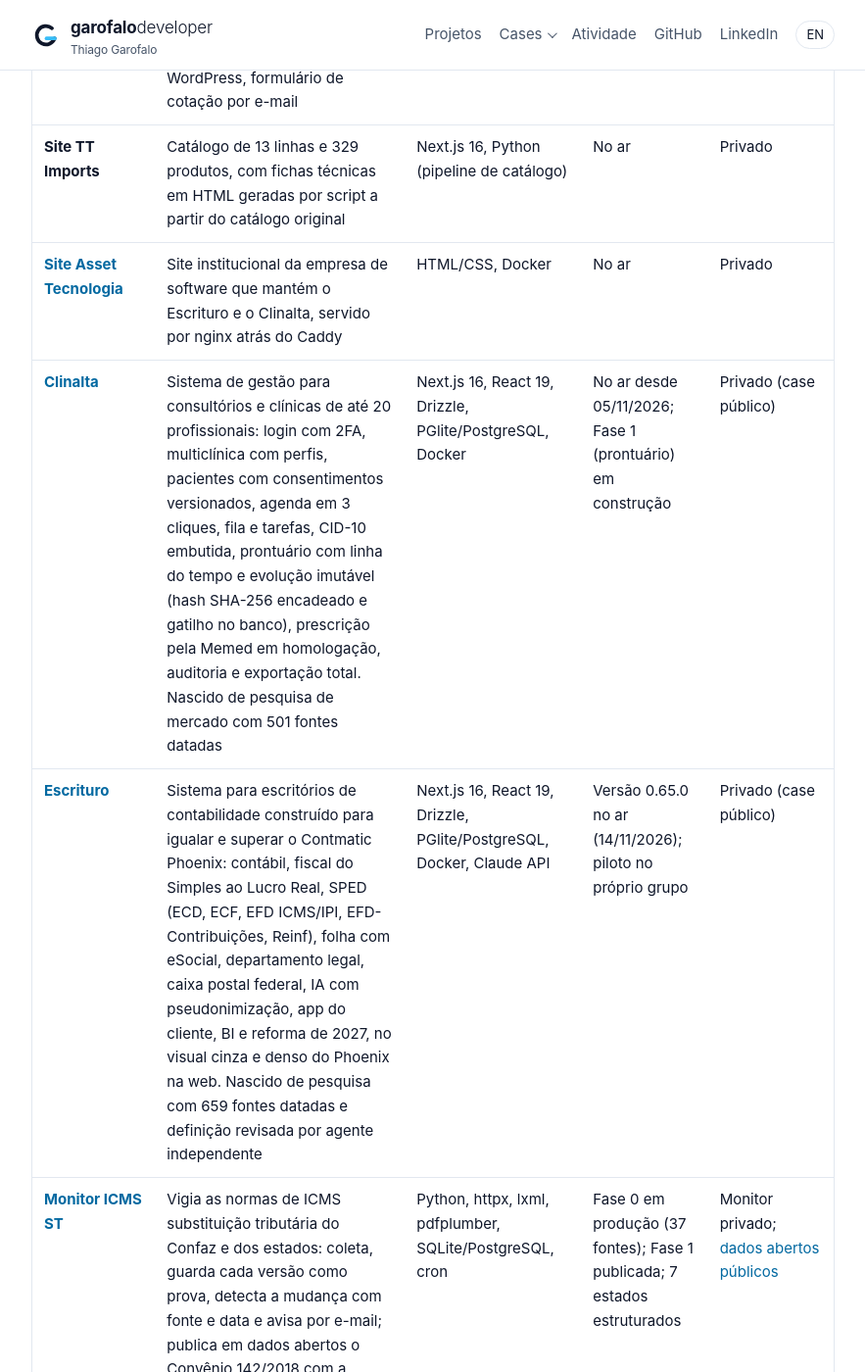
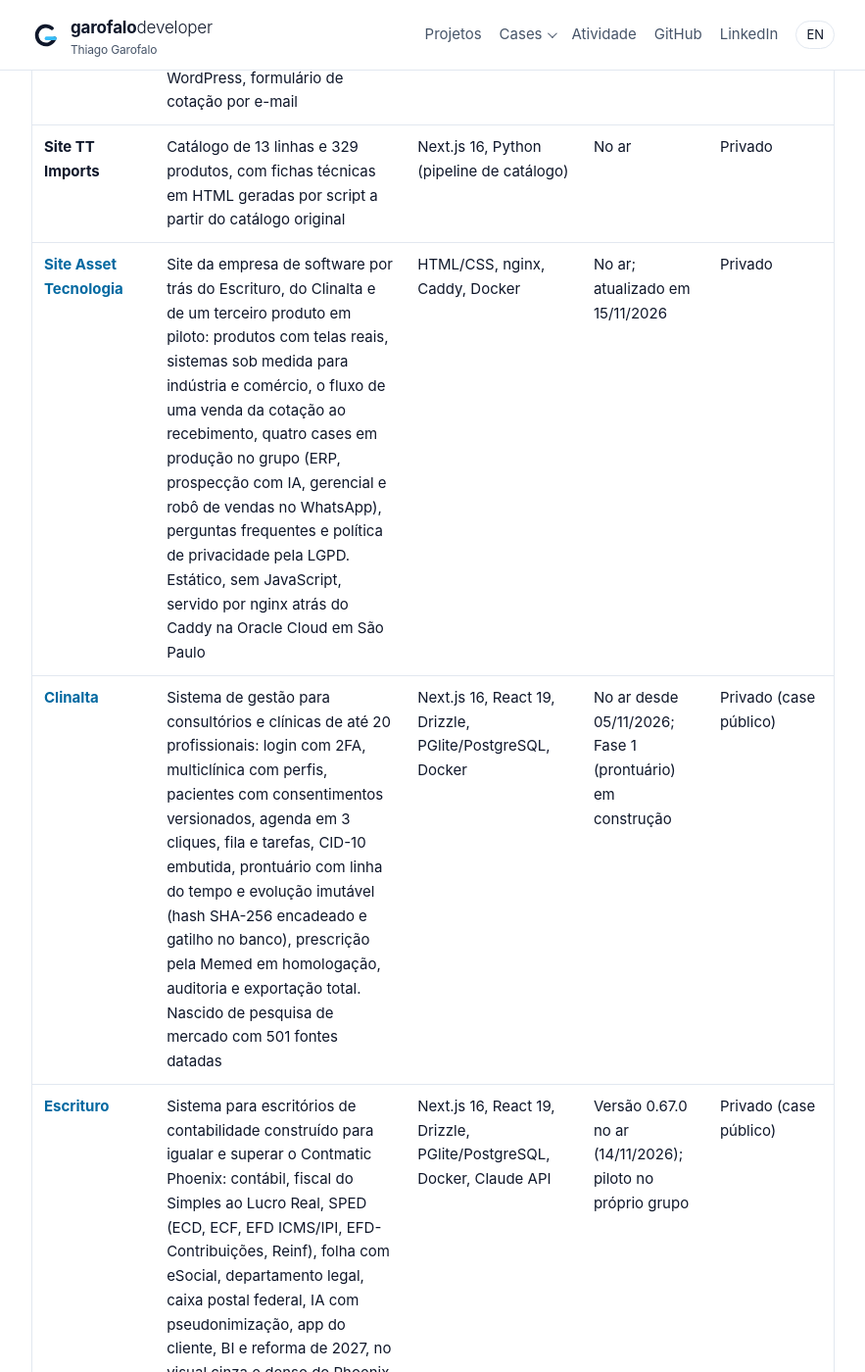
Before and after one commit to thiagogardev/thiagogardev.github.io, a Jekyll site: the page built from README.md, in a window 1280 px wide and 1400 px high, scrolled down 1639 px. Shown: the whole window at 98% size, without its empty margins (198-1081 px from the left). Built offline with Jekyll 4.4.1, drawn with Linux system fonts in a browser that asks for light colours; our own code applies the rules of GitHub Pages for plain Markdown files.

Commit message:
Site Asset Tecnologia: descrição atualizada (15/11) e Escrituro 0.67.0
Co-Authored-By: Claude Opus 5.5 <noreply@anthropic.com>

```diff
--- a/README.md
+++ b/README.md
@@ -20,9 +20,9 @@ Este repositório é o índice do que construí para rodar as minhas próprias e
 | **Controle Gerencial** | Contabilidade gerencial multiempresa: partida dobrada, pagar/receber com lançamento automático, balancete, razão, DRE e fluxo de caixa consolidado | Next.js 16, Drizzle, PostgreSQL | Em produção | Privado |
 | **Site Acoplin EN/ES** | Site institucional bilíngue por domínio (acoplin.com e acoplin.es num app só), catálogo gerado a partir da API WordPress, formulário de cotação por e-mail | Next.js 16, i18n por middleware, Resend, Docker | No ar desde 25/08/2026 | Privado |
 | **Site TT Imports** | Catálogo de 13 linhas e 329 produtos, com fichas técnicas em HTML geradas por script a partir do catálogo original | Next.js 16, Python (pipeline de catálogo) | No ar | Privado |
-| [**Site Asset Tecnologia**](https://assettecnologia.com.br) | Site institucional da empresa de software que mantém o Escrituro e o Clinalta, servido por nginx atrás do Caddy | HTML/CSS, Docker | No ar | Privado |
+| [**Site Asset Tecnologia**](https://assettecnologia.com.br) | Site da empresa de software por trás do Escrituro, do Clinalta e de um terceiro produto em piloto: produtos com telas reais, sistemas sob medida para indústria e comércio, o fluxo de uma venda da cotação ao recebimento, quatro cases em produção no grupo (ERP, prospecção com IA, gerencial e robô de vendas no WhatsApp), perguntas frequentes e política de privacidade pela LGPD. Estático, sem JavaScript, servido por nginx atrás do Caddy na Oracle Cloud em São Paulo | HTML/CSS, nginx, Caddy, Docker | No ar; atualizado em 15/11/2026 | Privado |
 | [**Clinalta**](cases/clinalta.md) | Sistema de gestão para consultórios e clínicas de até 20 profissionais: login com 2FA, multiclínica com perfis, pacientes com consentimentos versionados, agenda em 3 cliques, fila e tarefas, CID-10 embutida, prontuário com linha do tempo e evolução imutável (hash SHA-256 encadeado e gatilho no banco), prescrição pela Memed em homologação, auditoria e exportação total. Nascido de pesquisa de mercado com 501 fontes datadas | Next.js 16, React 19, Drizzle, PGlite/PostgreSQL, Docker | No ar desde 05/11/2026; Fase 1 (prontuário) em construção | Privado (case público) |
-| [**Escrituro**](cases/escrituro.md) | Sistema para escritórios de contabilidade construído para igualar e superar o Contmatic Phoenix: contábil, fiscal do Simples ao Lucro Real, SPED (ECD, ECF, EFD ICMS/IPI, EFD-Contribuições, Reinf), folha com eSocial, departamento legal, caixa postal federal, IA com pseudonimização, app do cliente, BI e reforma de 2027, no visual cinza e denso do Phoenix na web. Nascido de pesquisa com 659 fontes datadas e definição revisada por agente independente | Next.js 16, React 19, Drizzle, PGlite/PostgreSQL, Docker, Claude API | Versão 0.65.0 no ar (14/11/2026); piloto no próprio grupo | Privado (case público) |
+| [**Escrituro**](cases/escrituro.md) | Sistema para escritórios de contabilidade construído para igualar e superar o Contmatic Phoenix: contábil, fiscal do Simples ao Lucro Real, SPED (ECD, ECF, EFD ICMS/IPI, EFD-Contribuições, Reinf), folha com eSocial, departamento legal, caixa postal federal, IA com pseudonimização, app do cliente, BI e reforma de 2027, no visual cinza e denso do Phoenix na web. Nascido de pesquisa com 659 fontes datadas e definição revisada por agente independente | Next.js 16, React 19, Drizzle, PGlite/PostgreSQL, Docker, Claude API | Versão 0.67.0 no ar (14/11/2026); piloto no próprio grupo | Privado (case público) |
 | [**Monitor ICMS ST**](cases/icms-st.md) | Vigia as normas de ICMS substituição tributária do Confaz e dos estados: coleta, guarda cada versão como prova, detecta a mudança com fonte e data e avisa por e-mail; publica em dados abertos o Convênio 142/2018 com a vigência de cada redação, a matriz de protocolos entre estados (SP para 18 destinos e as demais origens signatárias) e a MVA de MG, PR, RS, BA, MT, PE e AL, cruzadas entre si e já usadas no sistema de cotação. Módulo do Escrituro | Python, httpx, lxml, pdfplumber, SQLite/PostgreSQL, cron | Fase 0 em produção (37 fontes); Fase 1 publicada; 7 estados estruturados | Monitor privado; [dados abertos públicos](https://github.com/thiagogardev/icms-st-dados) |
 | [**Inteligência de importação**](cases/inteligencia-importacao.md) | Módulo do Genesis que transforma a lista de quem importou na decisão de quem acionar: mercado endereçável sem a importação cativa, papel de cada empresa pelo CNAE, sinais de momento de compra e o custo de importar e o teto de preço nacional de qualquer um dos 8.782 NCMs, só com dado oficial (Comex Stat, TEC, TIPI, PTAX) | Next.js 16, Drizzle, PostgreSQL, node-cron, Docker | Em produção desde 09/11/2026 | Sistema privado; [ferramenta pública](https://github.com/thiagogardev/custo-importacao-br) |
 | [**Central de Atendimento**](cases/central-atendimento.md) | Um número oficial de WhatsApp para três produtos da Asset Tecnologia: menu por produto e assunto, IA que responde dúvidas de suporte só com base no manual do produto, qualificação de vendas e chamado com protocolo, painel com 2FA e SLA em minutos úteis | Next.js 16, Drizzle, PostgreSQL, WhatsApp Cloud API, Claude Haiku, Amazon SES | No ar desde 10/11/2026 | Privado (case público) |
```
Also changed, not shown: en/index.md (+2 -2 lines).
